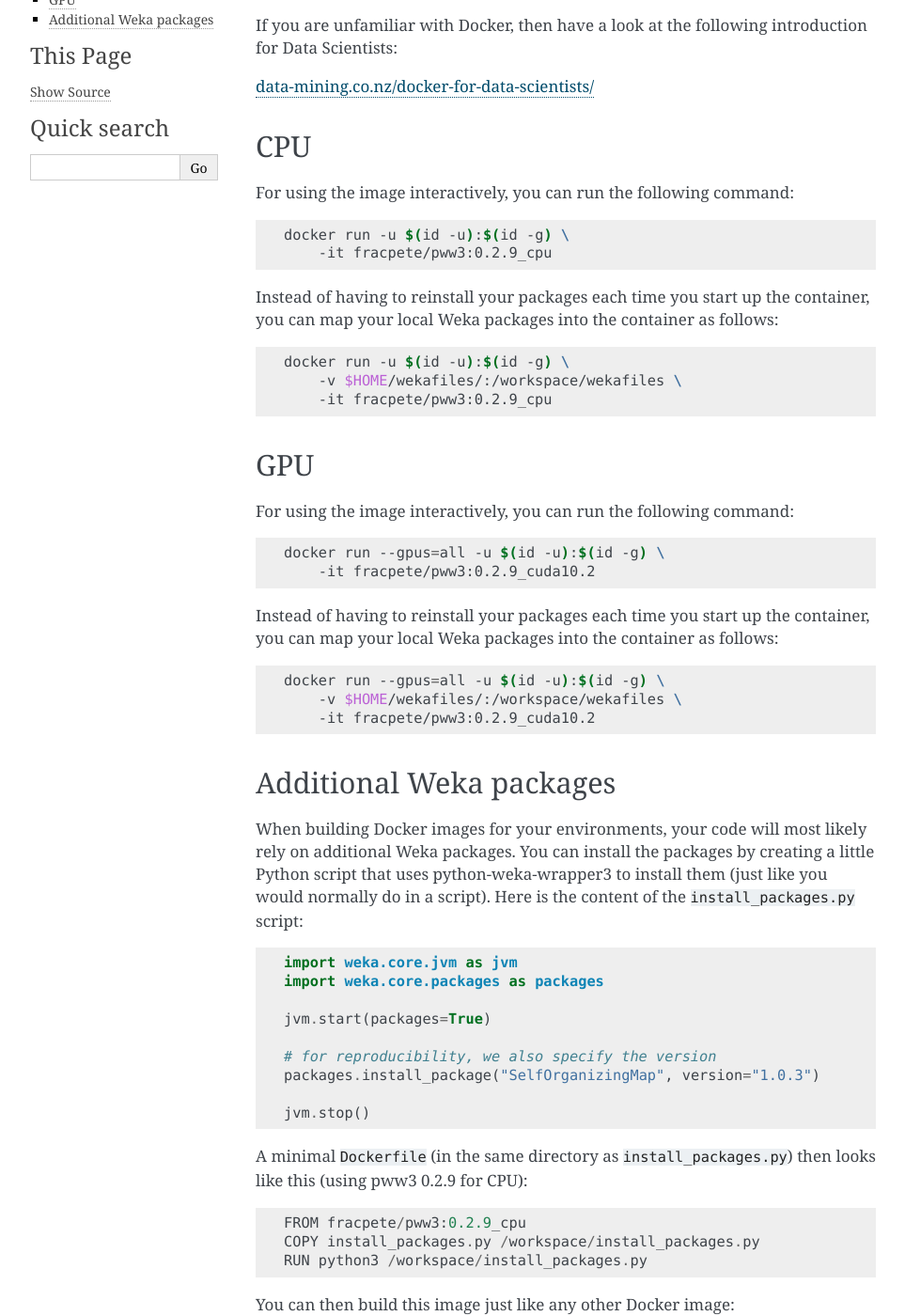
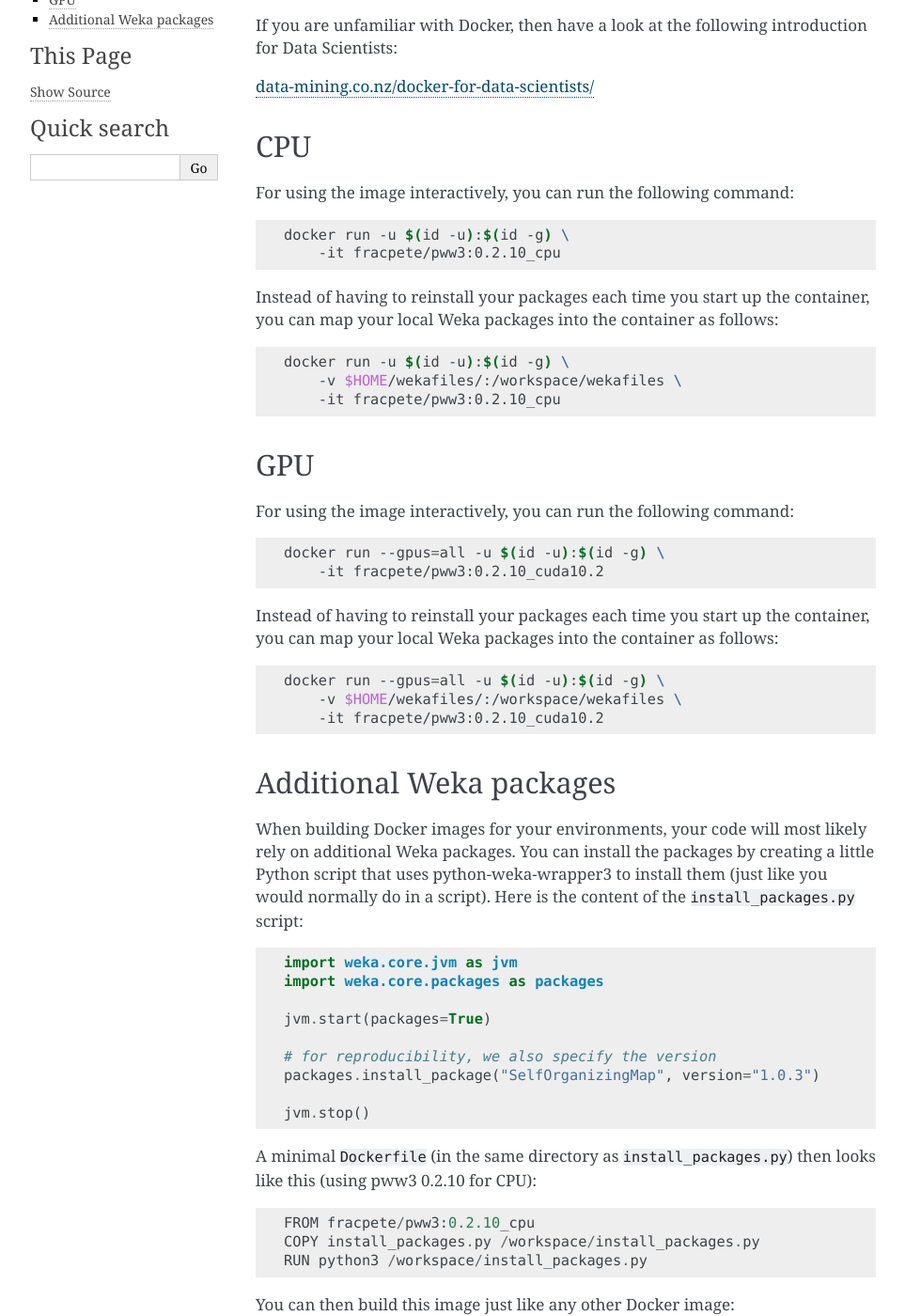
Before and after one commit to fracpete/python-weka-wrapper3, a Sphinx documentation site: the page built from doc/source/docker.rst, in a window 1280 px wide and 1400 px high, scrolled down 193 px. Shown: the whole window at 94% size, without its empty margins (148-1111 px from the left). Built offline with Sphinx 7.4.7, drawn with Linux system fonts in a browser that asks for light colours; pages that are not in the unit, such as notebooks, are missing from menus.

Commit message:
incremented version

```diff
--- a/doc/source/conf.py
+++ b/doc/source/conf.py
@@ -53,9 +53,9 @@
 # built documents.
 #
 # The short X.Y version.
-version = '0.2.9'
+version = '0.2.10'
 # The full version, including alpha/beta/rc tags.
-release = '0.2.9'
+release = '0.2.10'
 
 # The language for content autogenerated by Sphinx. Refer to documentation
 # for a list of supported languages.
--- a/doc/source/docker.rst
+++ b/doc/source/docker.rst
@@ -20,7 +20,7 @@
 .. code-block:: bash
 
    docker run -u $(id -u):$(id -g) \
-       -it fracpete/pww3:0.2.9_cpu
+       -it fracpete/pww3:0.2.10_cpu
 
 Instead of having to reinstall your packages each time you start up the container,
 you can map your local Weka packages into the container as follows:
@@ -29,7 +29,7 @@
 
    docker run -u $(id -u):$(id -g) \
        -v $HOME/wekafiles/:/workspace/wekafiles \
-       -it fracpete/pww3:0.2.9_cpu
+       -it fracpete/pww3:0.2.10_cpu
 
 
 GPU
@@ -40,7 +40,7 @@
 .. code-block:: bash
 
    docker run --gpus=all -u $(id -u):$(id -g) \
-       -it fracpete/pww3:0.2.9_cuda10.2
+       -it fracpete/pww3:0.2.10_cuda10.2
 
 Instead of having to reinstall your packages each time you start up the container,
 you can map your local Weka packages into the container as follows:
@@ -49,7 +49,7 @@
 
    docker run --gpus=all -u $(id -u):$(id -g) \
        -v $HOME/wekafiles/:/workspace/wekafiles \
-       -it fracpete/pww3:0.2.9_cuda10.2
+       -it fracpete/pww3:0.2.10_cuda10.2
 
 
 Additional Weka packages
@@ -75,11 +75,11 @@
 
 
 A minimal ``Dockerfile`` (in the same directory as ``install_packages.py``) then looks
-like this (using pww3 0.2.9 for CPU):
+like this (using pww3 0.2.10 for CPU):
 
 ::
 
-   FROM fracpete/pww3:0.2.9_cpu
+   FROM fracpete/pww3:0.2.10_cpu
    COPY install_packages.py /workspace/install_packages.py
    RUN python3 /workspace/install_packages.py
 
--- a/setup.py
+++ b/setup.py
@@ -55,7 +55,7 @@
         "weka": ["lib/*.jar"],
     },
     include_package_data=True,
-    version="0.2.9",
+    version="0.2.10",
     author='Peter "fracpete" Reutemann',
     author_email='pythonwekawrapper@gmail.com',
     install_requires=[
```
